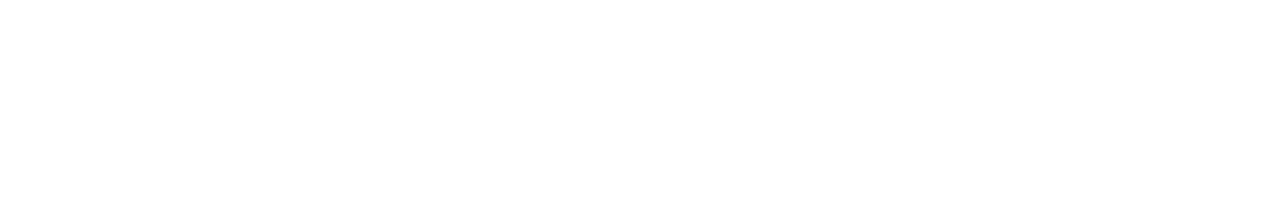
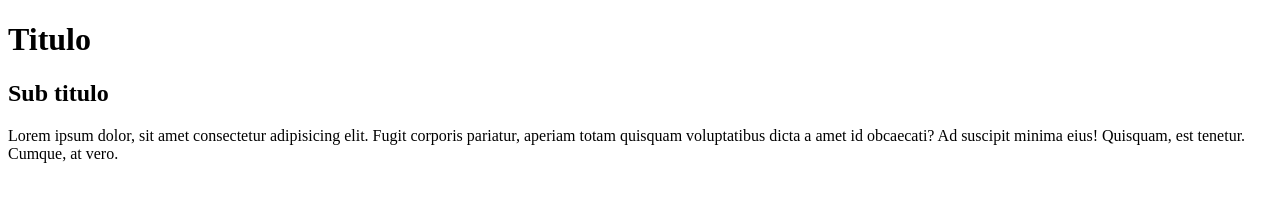
Before and after one commit to kayanbrandao/freud-online, a plain HTML site: page index.html in a window 1280 px wide. Drawn offline with Linux system fonts and the light colour scheme.

Commit message:
Update freud

```diff
--- a/site-freud/index.html
+++ b/index.html
@@ -7,11 +7,12 @@
 </head>
 <body>
     <header>
-
+        <h1>Titulo</h1>
     </header>
 
     <main>
-
+        <h2>Sub titulo</h2>
+        <p>Lorem ipsum dolor, sit amet consectetur adipisicing elit. Fugit corporis pariatur, aperiam totam quisquam voluptatibus dicta a amet id obcaecati? Ad suscipit minima eius! Quisquam, est tenetur. Cumque, at vero.</p>
     </main>
 
     <footer>
```
